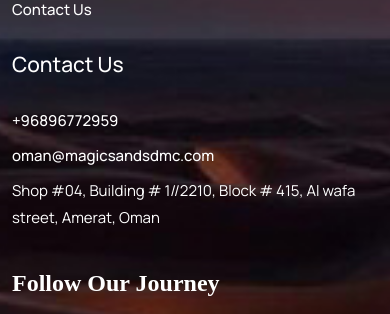
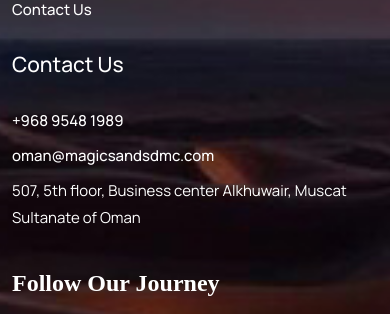
Before and after one commit to mdmagicsands-bot/magic-sands-booking, a Django app: page /about/ in a window 390 px wide. Shown: the part 4965-5279 px from the top of the page. Run offline with Django 5.2, Linux system fonts and the light colour scheme; data that the repository does not hold is empty; some libraries are stand-ins or nearby versions; some web fonts are replaced.

Commit message:
Update footer and sidebar contact phone and Alkhuwair address.
Co-authored-by: Cursor <cursoragent@cursor.com>

```diff
--- a/templates/marketing/partials/ms_footer.html
+++ b/templates/marketing/partials/ms_footer.html
@@ -37,9 +37,9 @@
           <div class="info-widget">
             <h4 class="footer-three_widget-title">Contact Us</h4>
             <ul class="footer-three_contacts">
-              <li><a href="tel:+96896772959">+96896772959</a></li>
+              <li><a href="tel:+96895481989">+968 9548 1989</a></li>
               <li><a href="mailto:oman@magicsandsdmc.com">oman@magicsandsdmc.com</a></li>
-              <li>Shop #04, Building # 1//2210, Block # 415, Al wafa street, Amerat, Oman</li>
+              <li>507, 5th floor, Business center Alkhuwair, Muscat Sultanate of Oman</li>
             </ul>
           </div>
         </div>
@@ -98,9 +98,9 @@
 
 <div class="fixedRit">
   <ul>
-    <li><a class="whatsapp" href="https://api.whatsapp.com/send/?phone=+96896772959&text=%2AHey Magic Sands+&app_absent=0" target="_blank" rel="noopener noreferrer"><div class="align"><i class="fab fa-whatsapp" aria-hidden="true"></i></div></a></li>
+    <li><a class="whatsapp" href="https://api.whatsapp.com/send/?phone=96895481989&text=%2AHey Magic Sands+&app_absent=0" target="_blank" rel="noopener noreferrer"><div class="align"><i class="fab fa-whatsapp" aria-hidden="true"></i></div></a></li>
     <li><a class="mail" href="mailto:oman@magicsandsdmc.com"><div class="align"><i class="fas fa-envelope" aria-hidden="true"></i></div></a></li>
-    <li><a class="call" href="tel:+96896772959"><div class="align"><i class="fa fa-phone" aria-hidden="true"></i></div></a></li>
+    <li><a class="call" href="tel:+96895481989"><div class="align"><i class="fa fa-phone" aria-hidden="true"></i></div></a></li>
   </ul>
 </div>
 
--- a/templates/marketing/partials/ms_header.html
+++ b/templates/marketing/partials/ms_header.html
@@ -74,8 +74,8 @@
     </div>
     <h5 class="side-aa">Contact Us</h5>
     <ul class="ab-three_contacts">
-      <li><span class="icon fas fa-map-marker-alt fa-fw"></span>Shop #04, Building # 1//2210, Block # 415, Al wafa street, Amerat, Oman</li>
-      <li><span class="icon fas fa-phone fa-fw"></span><a href="tel:+96896772959">+96896772959</a></li>
+      <li><span class="icon fas fa-map-marker-alt fa-fw"></span>507, 5th floor, Business center Alkhuwair, Muscat Sultanate of Oman</li>
+      <li><span class="icon fas fa-phone fa-fw"></span><a href="tel:+96895481989">+968 9548 1989</a></li>
       <li><span class="icon fas fa-envelope fa-fw"></span><a href="mailto:oman@magicsandsdmc.com">oman@magicsandsdmc.com</a></li>
     </ul>
     <div class="social-box">
```
